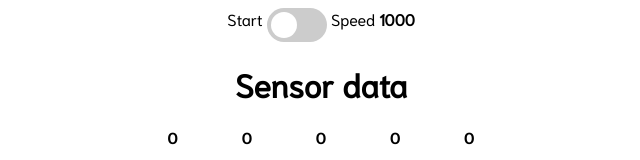
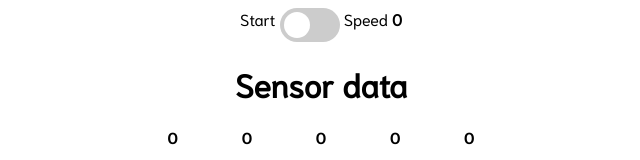
Before and after one commit to fabrv/picarUI, a website: page client/index.html in a window 1280 px wide. Shown: the top 160 px of the page, without its empty margins (319-959 px from the left). Drawn offline with nearby package versions, Linux system fonts and the light colour scheme; no server answers.

Commit message:
0 velocidad

```diff
--- a/client/index.html
+++ b/client/index.html
@@ -16,7 +16,7 @@
     </label>
 
     Speed
-    <span><b id="speed">1000</b></span>
+    <span><b id="speed">0</b></span>
   </div>
   <div class="content">
     <h1>Sensor data</h1>
```
